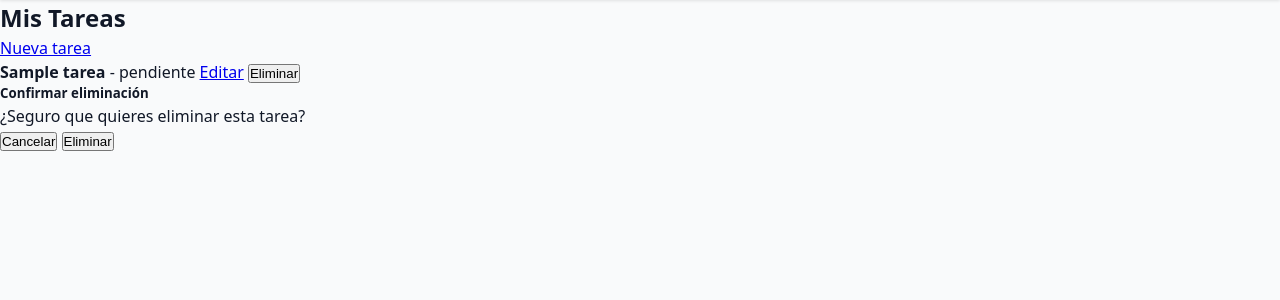
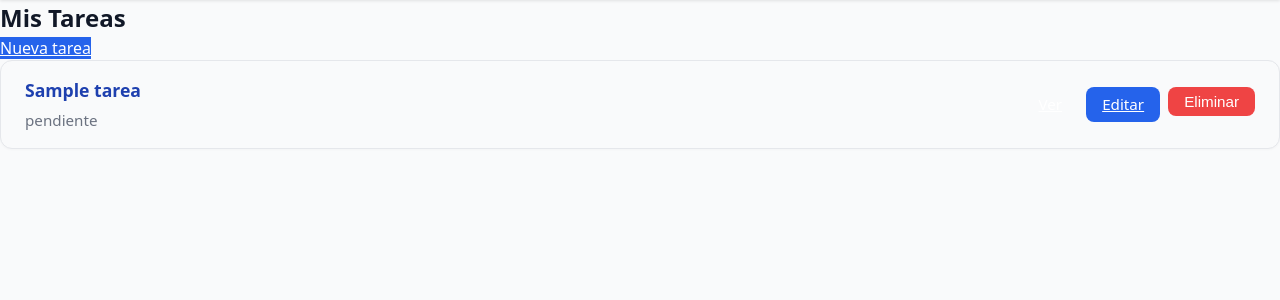
Before and after one commit to erreyesjoel/GestorTareas, a Flask app: page /tareas in a window 1280 px wide. Shown: the part 72-372 px from the top of the page. Run offline with Flask 3, Linux system fonts and the light colour scheme; a user stored in the database is signed in; tables that the repository leaves empty hold one stand-in row (values such as "Sample post").

Commit message:
algo de css

```diff
--- a/app/routes.py
+++ b/app/routes.py
@@ -58,7 +58,8 @@
 @main.route('/dashboard')
 @login_required
 def dashboard():
-    return render_template('dashboard.html')
+    tareas = Tarea.query.filter_by(usuario_id=current_user.id).all()
+    return render_template('dashboard.html', tareas=tareas)
 
 @main.route('/logout')
 @login_required
@@ -117,3 +118,12 @@
     db.session.commit()
     flash('Tarea eliminada', 'success')
     return redirect(url_for('main.tareas'))
+
+@main.route('/tareas/<int:id>', methods=['GET'])
+@login_required
+def ver_tarea(id):
+    tarea = Tarea.query.get_or_404(id)
+    if tarea.usuario_id != current_user.id:
+        flash('No autorizado', 'error')
+        return redirect(url_for('main.tareas'))
+    return render_template('tarea_detalle.html', tarea=tarea)
--- /dev/null
+++ b/app/static/css/components/_tasklist.css
@@ -0,0 +1,94 @@
+/* Lista de tareas en dashboard y tareas.html */
+.task-list {
+    list-style: none;
+    padding: 0;
+    margin: 0;
+}
+
+.task-item {
+    display: flex;
+    align-items: center;
+    justify-content: space-between;
+    background: var(--gray-50);
+    border: 1px solid var(--gray-200);
+    border-radius: 12px;
+    padding: 1rem 1.5rem;
+    margin-bottom: 1rem;
+    transition: box-shadow 0.2s;
+    box-shadow: 0 1px 2px rgba(60,60,60,0.03);
+}
+
+.task-item:hover {
+    box-shadow: 0 4px 12px rgba(60,60,60,0.08);
+    background: var(--gray-100);
+}
+
+.task-info {
+    display: flex;
+    flex-direction: column;
+    gap: 0.25rem;
+}
+
+.task-title {
+    font-size: 1.1rem;
+    font-weight: 600;
+    color: var(--primary-dark);
+}
+
+.task-status {
+    font-size: 0.95rem;
+    font-weight: 500;
+    color: var(--gray-500);
+    margin-top: 0.1rem;
+}
+
+.task-actions {
+    display: flex;
+    gap: 0.5rem;
+}
+
+.task-actions .btn {
+    padding: 0.4rem 1rem;
+    border-radius: 8px;
+    border: none;
+    font-size: 0.95rem;
+    font-weight: 500;
+    cursor: pointer;
+    transition: background 0.2s, color 0.2s;
+}
+
+.btn-info {
+    background: var(--secondary);
+    color: white;
+}
+
+.btn-info:hover {
+    background: var(--primary);
+}
+
+.btn-primary {
+    background: var(--primary);
+    color: white;
+}
+
+.btn-primary:hover {
+    background: var(--primary-dark);
+}
+
+.btn-danger {
+    background: var(--danger);
+    color: white;
+}
+
+.btn-danger:hover {
+    background: #b91c1c;
+}
+
+.btn-secondary {
+    background: var(--gray-200);
+    color: var(--gray-700);
+}
+
+.btn-secondary:hover {
+    background: var(--gray-300);
+}
--- a/app/templates/tareas.html
+++ b/app/templates/tareas.html
@@ -1,29 +1,28 @@
 {% extends "base.html" %}
 {% block title %}Mis Tareas{% endblock %}
+
+{% block styles %}
+<link rel="stylesheet" href="{{ url_for('static', filename='css/components/_tasklist.css') }}">
+{% endblock %}
+
 {% block content %}
 <div class="content-wrapper">
     <h2>Mis Tareas</h2>
     <a href="{{ url_for('main.nueva_tarea') }}" class="btn btn-primary">Nueva tarea</a>
-    <ul>
+    <ul class="task-list">
         {% for tarea in tareas %}
-        <li>
-            <strong>{{ tarea.titulo }}</strong> - {{ tarea.estado }}
-            <a href="{{ url_for('main.editar_tarea', id=tarea.id) }}">Editar</a>
-            <!-- Modal de confirmación -->
-            <button data-bs-toggle="modal" data-bs-target="#modalEliminar{{ tarea.id }}">Eliminar</button>
-            <div class="modal fade" id="modalEliminar{{ tarea.id }}" tabindex="-1">
-              <div class="modal-dialog">
-                <div class="modal-content">
-                  <div class="modal-header"><h5>Confirmar eliminación</h5></div>
-                  <div class="modal-body">¿Seguro que quieres eliminar esta tarea?</div>
-                  <div class="modal-footer">
-                    <form method="POST" action="{{ url_for('main.eliminar_tarea', id=tarea.id) }}">
-                      <button type="button" class="btn btn-secondary" data-bs-dismiss="modal">Cancelar</button>
-                      <button type="submit" class="btn btn-danger">Eliminar</button>
-                    </form>
-                  </div>
-                </div>
-              </div>
+        <li class="task-item">
+            <div class="task-info">
+                <span class="task-title">{{ tarea.titulo }}</span>
+                <span class="task-status">{{ tarea.estado }}</span>
+            </div>
+            <div class="task-actions">
+                <a href="{{ url_for('main.ver_tarea', id=tarea.id) }}" class="btn btn-info">Ver</a>
+                <a href="{{ url_for('main.editar_tarea', id=tarea.id) }}" class="btn btn-primary">Editar</a>
+                <!-- Modal de confirmación o formulario de eliminar -->
+                <form method="POST" action="{{ url_for('main.eliminar_tarea', id=tarea.id) }}" style="display:inline;">
+                    <button type="submit" class="btn btn-danger" onclick="return confirm('¿Seguro que quieres eliminar esta tarea?');">Eliminar</button>
+                </form>
             </div>
         </li>
         {% endfor %}
```
Also changed, not shown: app/static/css/components/_taskdetail.css (added, +42 -0 lines), app/static/css/components/_taskform.css (added, +62 -0 lines), app/templates/dashboard.html (+21 -1 lines), app/templates/tarea_detalle.html (added, +21 -0 lines), app/templates/tarea_form.html (+6 -1 lines).
